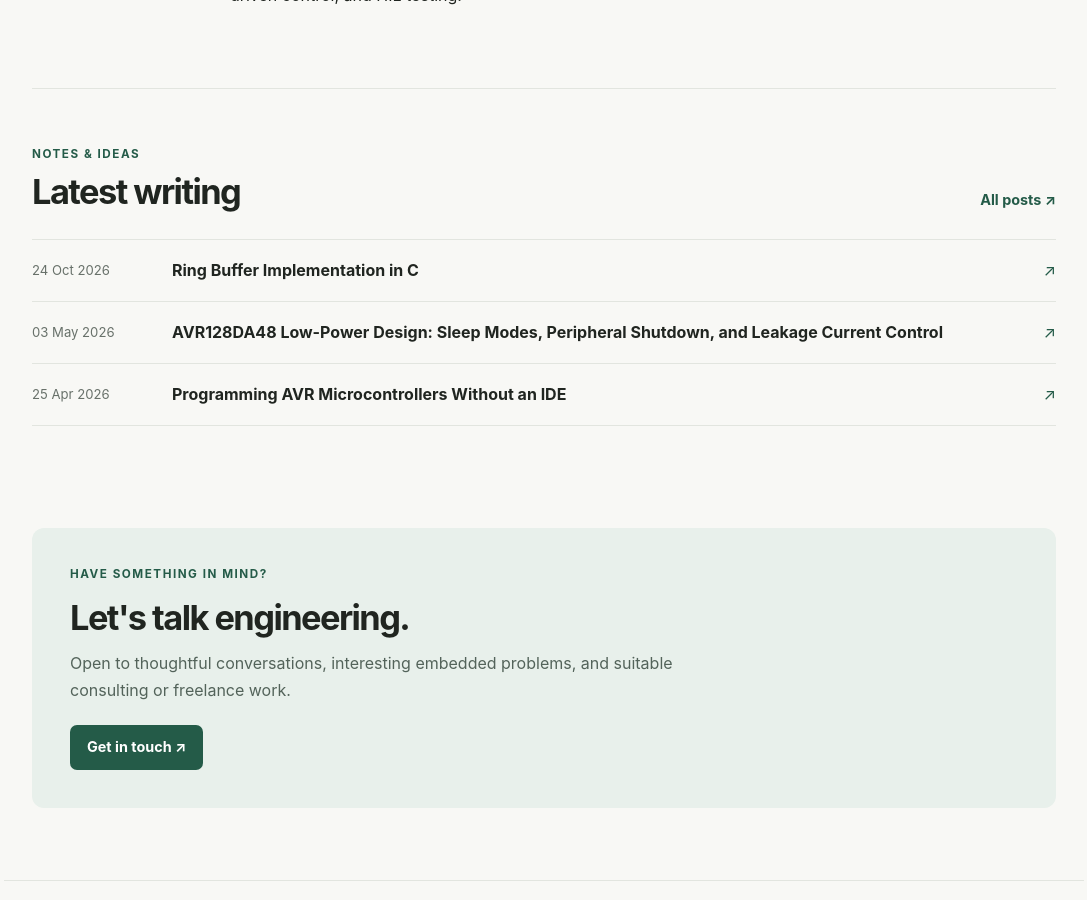
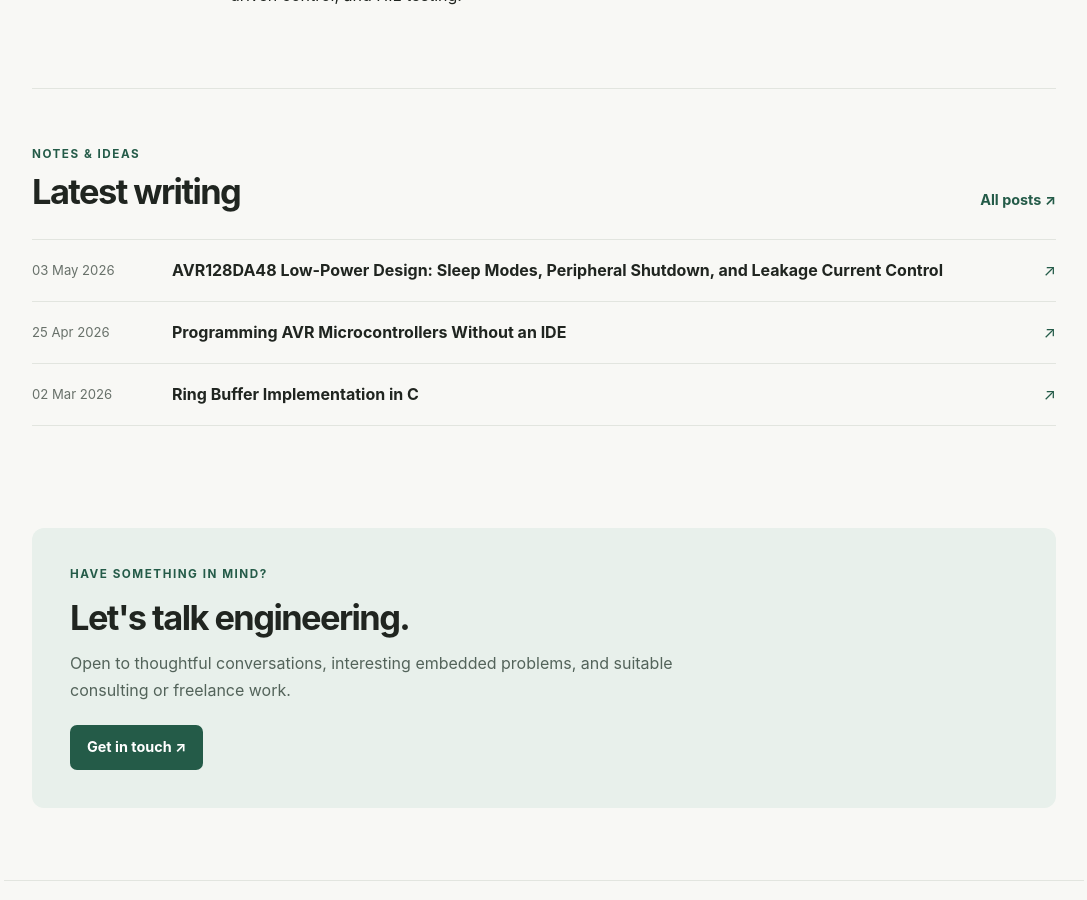
Before and after one commit to subrata05/subrata05.github.io, a Jekyll site: the page built from index.md, in a window 1280 px wide and 900 px high, scrolled down 2020 px. Shown: the whole window, without its empty margins (96-1183 px from the left). Built offline with Jekyll 4.4.1, drawn with Linux system fonts in a browser that asks for light colours.

Commit message:
modify: ring buffer blog post name

```diff
--- a/_posts/2026-10-24-ring-buffer-implementation-in-c.md
+++ b/_posts/2026-03-02-ring-buffer-implementation-in-c.md
@@ -1,6 +1,6 @@
 ---
 title: "Ring Buffer Implementation in C"
-date: 2026-10-24
+date: 2026-03-02
 description: "Designing a memory-efficient circular buffer in C with wrap-around handling, bulk operations, and zero-copy DMA support for embedded systems."
 categories: [Embedded Systems, C Programming]
 
```
